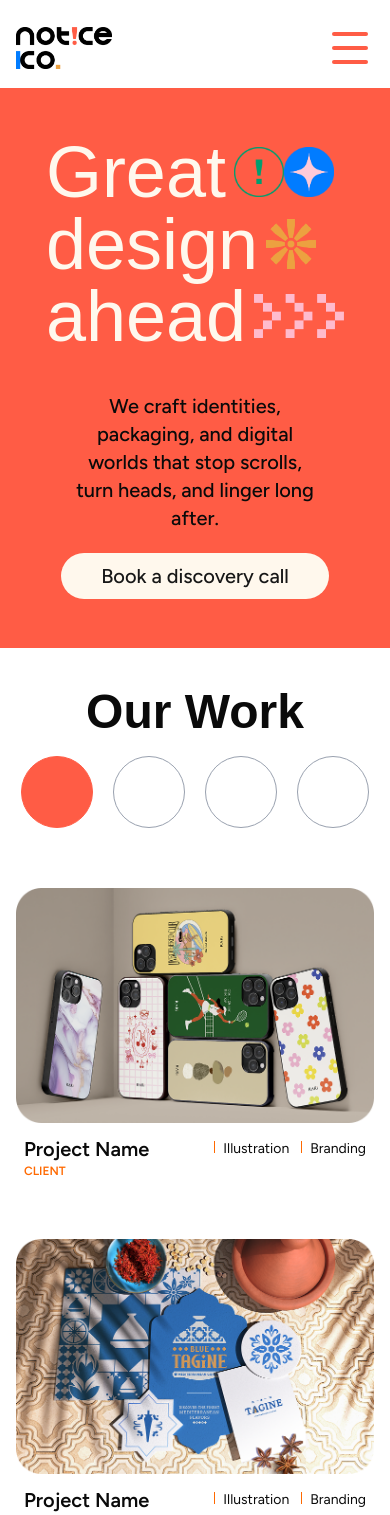
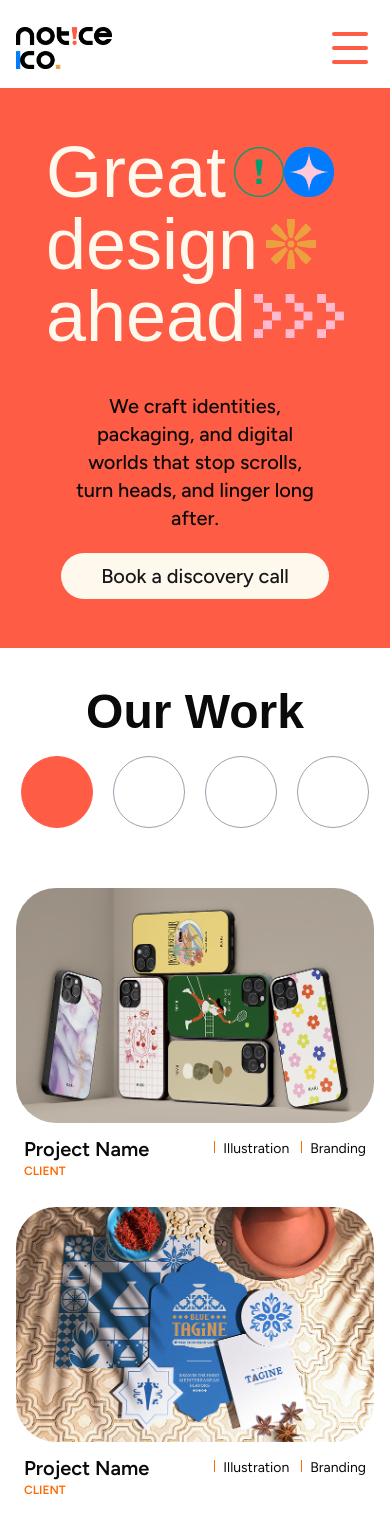
Before and after one commit to jamesesguerra/notice-site, a Next.js app: page / in a window 390 px wide. Shown: the top 1515 px of the page. Built offline with nearby package versions, Linux system fonts and the light colour scheme; a web font is replaced by a local one.

Commit message:
update work item zoom

```diff
--- a/app/our-work/[slug]/page.tsx
+++ b/app/our-work/[slug]/page.tsx
@@ -24,6 +24,7 @@ export default async function WorkDetailPage({
             height={1000}
             alt={item.projectName}
             className="w-full"
+            priority
           />
         ))}
       </div>
--- a/components/layout/work.tsx
+++ b/components/layout/work.tsx
@@ -72,7 +72,7 @@ const Work = () => {
       </div>
 
       <div
-        className={`grid grid-cols-1 gap-15 transition-all duration-700 ease-in-out md:grid-cols-2 ${
+        className={`grid grid-cols-1 gap-7 transition-all duration-700 ease-in-out md:grid-cols-2 md:gap-15 ${
           isFading ? "opacity-0 blur-sm" : "blur-0 opacity-100"
         }`}
       >
--- a/components/layout/workItem.tsx
+++ b/components/layout/workItem.tsx
@@ -1,4 +1,5 @@
 import Image from "next/image"
+import Link from "next/link"
 
 type WorkItemProps = {
   imageSrc: string
@@ -6,14 +7,17 @@ type WorkItemProps = {
 
 const WorkItem = ({ imageSrc }: WorkItemProps) => {
   return (
-    <div>
+    <Link href="/our-work/tagine">
+      <div className="overflow-hidden rounded-[40px]">
         <Image
           src={imageSrc}
           width={754}
           height={495}
           priority
           alt="work image"
+          className="transition-transform duration-500 ease-in-out hover:scale-105"
         />
+      </div>
 
       <div className="mt-3 flex justify-between px-2">
         <h3 className="text-xl font-semibold">Project Name</h3>
@@ -32,7 +36,7 @@ const WorkItem = ({ imageSrc }: WorkItemProps) => {
       </div>
 
       <p className="pl-2 text-xs font-semibold text-orange-500">CLIENT</p>
-    </div>
+    </Link>
   )
 }
 
```
Lines whose indentation alone changed are shown as unchanged.
